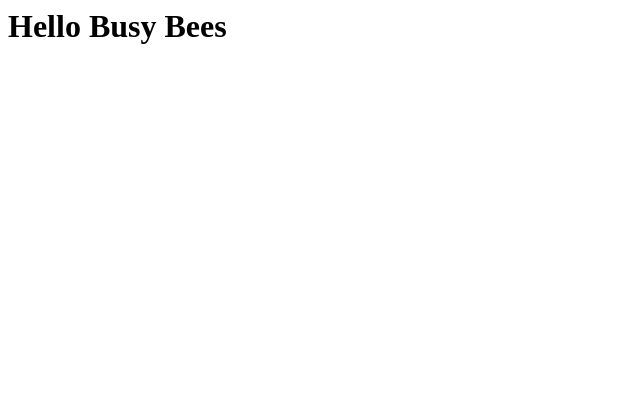
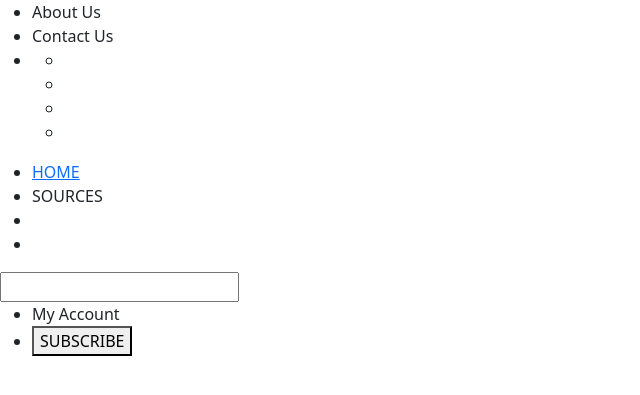
Before and after one commit to masalamind/busy_bee_news, a Flask app: page / in a window 1280 px wide. Shown: the top 395 px of the page, without its empty margins (0-640 px from the left). Run offline with Flask 2, Linux system fonts and the light colour scheme.

Commit message:
Add layout for top header

```diff
--- a/app/templates/index.html
+++ b/app/templates/index.html
@@ -1 +1,48 @@
-<h1>{{message}}</h1>
+<!--<h1>{{message}}</h1>-->
+<!doctype html>
+<html lang="en">
+<head>
+    <meta charset="UTF-8">
+    <meta name="viewport"
+          content="width=device-width, user-scalable=no, initial-scale=1.0, maximum-scale=1.0, minimum-scale=1.0">
+    <meta http-equiv="X-UA-Compatible" content="ie=edge">
+    <!-- CSS only -->
+    <link href="https://cdn.jsdelivr.net/npm/bootstrap@5.1.3/dist/css/bootstrap.min.css" rel="stylesheet" integrity="sha384-1BmE4kWBq78iYhFldvKuhfTAU6auU8tT94WrHftjDbrCEXSU1oBoqyl2QvZ6jIW3" crossorigin="anonymous">
+    <title>Busy Bee News (BBN) </title>
+</head>
+<body>
+<header>
+    <div class="top-nav">
+        <ul>
+            <li>About Us</li>
+            <li>Contact Us</li>
+            <li>
+                <ul>
+                    <li><a href=""><i class="fa-brands fa-facebook-f"></i></a></li>
+                    <li><a href=""><i class="fa-brands fa-instagram-square"></i></a></li>
+                    <li><a href=""><i class="fa-brands fa-twitter"></i></a></li>
+                    <li><a href=""><i class="fa-brands fa-youtube"></i></a></li>
+                </ul></li>
+        </ul>
+    </div>
+    <div class="main-nav">
+        <ul>
+            <li><a href="">HOME</a></li>
+            <li>SOURCES</li>
+            <li></li>
+            <li></li>
+        </ul>
+        <input type="text" />
+        <ul>
+
+            <li>My Account</li>
+            <li><button>SUBSCRIBE</button></li>
+
+        </ul>
+    </div>
+</header>
+
+<!-- JavaScript Bundle with Popper -->
+<script src="https://cdn.jsdelivr.net/npm/bootstrap@5.1.3/dist/js/bootstrap.bundle.min.js" integrity="sha384-ka7Sk0Gln4gmtz2MlQnikT1wXgYsOg+OMhuP+IlRH9sENBO0LRn5q+8nbTov4+1p" crossorigin="anonymous"></script>
+</body>
+</html>
```
